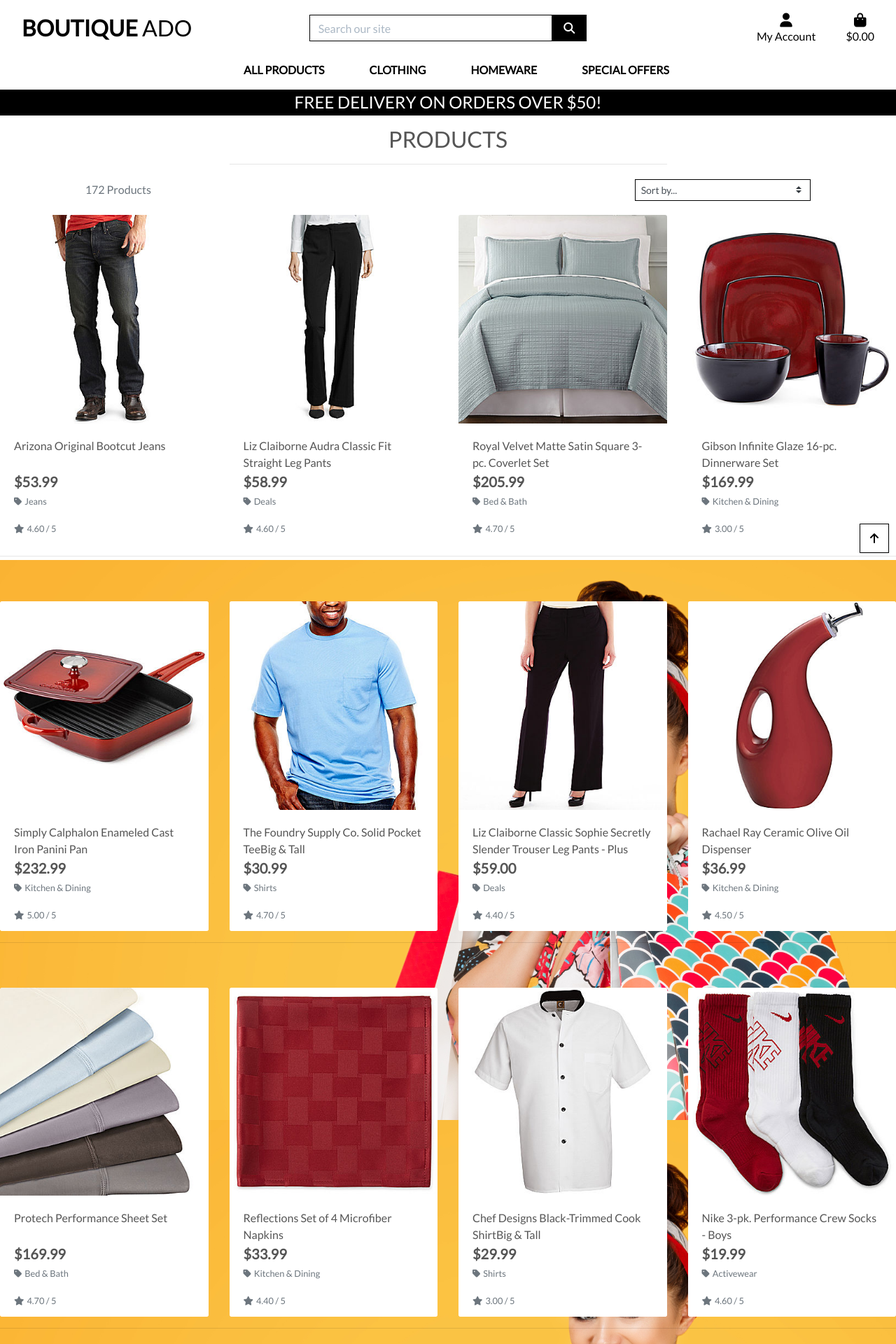
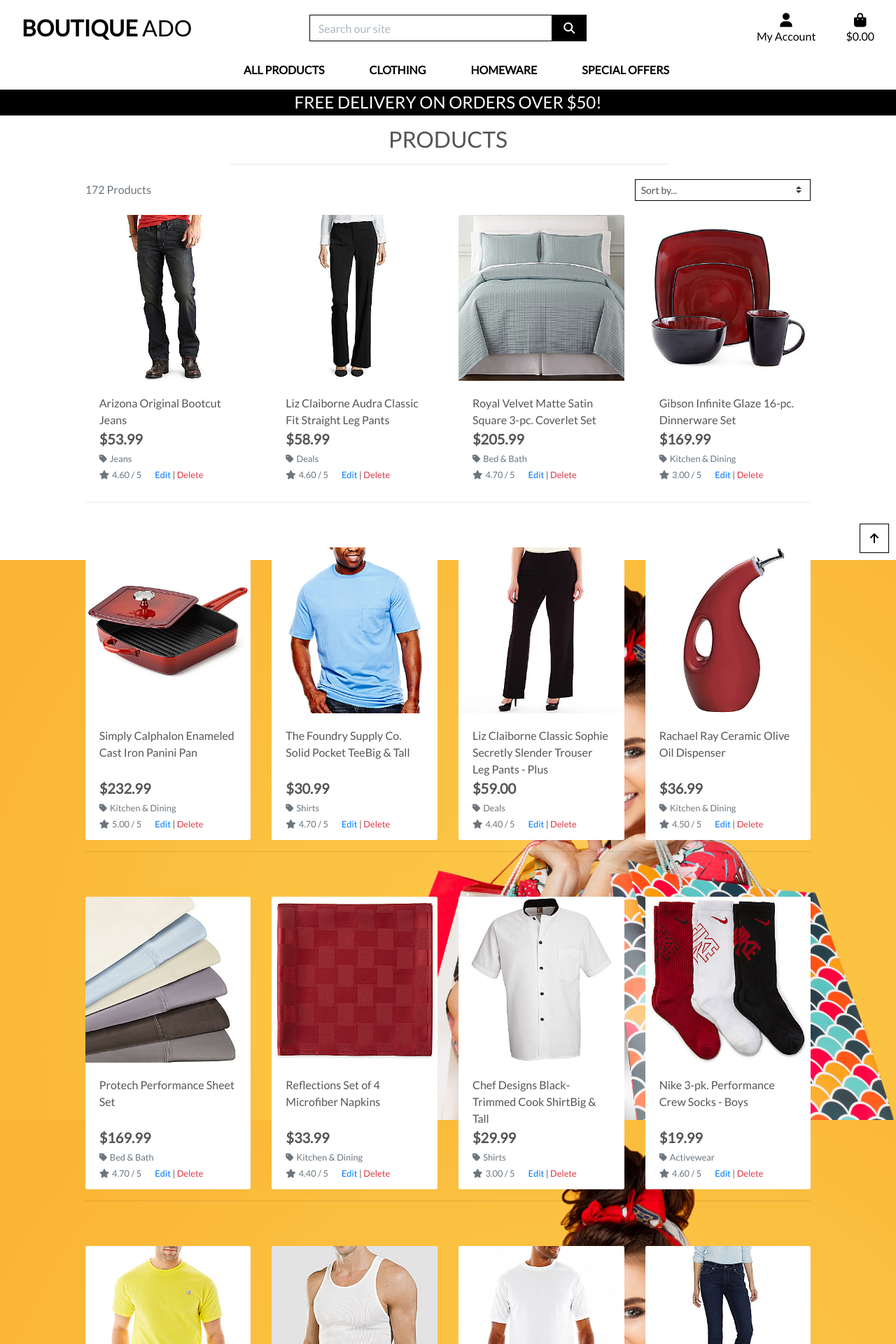
Before and after one commit to tdawes93/boutique_ado_v1, a Django app: page /products/ in a window 1280 px wide. Shown: the top 1920 px of the page at 70% size. Run offline with Django 3.2, Linux system fonts and the light colour scheme; the visitor is signed in with stand-in values (Sample User, id 1); data comes from the database, SQL or seed files in the repository; some libraries are stand-ins or nearby versions.

Commit message:
Add delete_product view, url and templates

```diff
--- a/products/templates/products/product_detail.html
+++ b/products/templates/products/product_detail.html
@@ -41,6 +41,12 @@
                         <small class="text-muted"><i class="fas fa-star mr-1"></i>{{ product.rating }} / 5</small>
                     {% else %}
                         <small class="text-muted">No Rating</small>
+                    {% endif %}
+                    {% if request.user.is_superuser %}
+                        <small class="ml-3">
+                            <a href="{% url 'edit_product' product.id %}">Edit</a> |
+                            <a class="text-danger" href="{% url 'delete_product' product.id %}">Delete</a>
+                        </small>
                     {% endif %}
                     <p class="mt-3">{{ product.description }}</p>
                     <form class="form" action="{% url 'add_to_bag' product.id %}" method="POST">
--- a/products/templates/products/products.html
+++ b/products/templates/products/products.html
@@ -16,9 +16,8 @@
             <div class="col text-center mt-3">
                 <h2 class="logo-font">Products</h2>
                 {% for c in current_categories %}
-            <a href="{% url 'products' %}?category={{ c.name }}" class="text-decoration-none category-badge">
-                <span
-                    class="p-2 mt-2 badge badge-white text-black rounded-0 border border-dark">{{ c.friendly_name }}</span>
+                    <a class="category-badge text-decoration-none" href="{% url 'products' %}?category={{ c.name }}">
+                        <span class="p-2 mt-2 badge badge-white text-black rounded-0 border border-dark">{{ c.friendly_name }}</span>
                     </a>
                 {% endfor %}
                 <hr class="w-50 mb-1">
@@ -29,26 +28,16 @@
                 <div class="row mt-1 mb-2">
                     <div class="col-12 col-md-6 my-auto order-md-last d-flex justify-content-center justify-content-md-end">
                         <div class="sort-select-wrapper w-50">
-                        <select id="sort-selector"
-                            class="custom-select custom-select-sm rounded-0 border border-{% if current_sorting != 'None_None' %}info{% else %}black{% endif %}">
-                            <option value="reset" {% if current_sorting == 'None_None' %}selected{% endif %}>Sort by...
-                            </option>
-                            <option value="price_asc" {% if current_sorting == 'price_asc' %}selected{% endif %}>Price
-                                (low to high)</option>
-                            <option value="price_desc" {% if current_sorting == 'price_desc' %}selected{% endif %}>Price
-                                (high to low)</option>
-                            <option value="rating_asc" {% if current_sorting == 'rating_asc' %}selected{% endif %}>
-                                Rating (low to high)</option>
-                            <option value="rating_desc" {% if current_sorting == 'rating_desc' %}selected{% endif %}>
-                                Rating (high to low)</option>
-                            <option value="name_asc" {% if current_sorting == 'name_asc' %}selected{% endif %}>Name
-                                (A-Z)</option>
-                            <option value="name_desc" {% if current_sorting == 'name_desc' %}selected{% endif %}>Name
-                                (Z-A)</option>
-                            <option value="category_asc" {% if current_sorting == 'category_asc' %}selected{% endif %}>
-                                Category (A-Z)</option>
-                            <option value="category_desc"
-                                {% if current_sorting == 'category_desc' %}selected{% endif %}>Category (Z-A)</option>
+                            <select id="sort-selector" class="custom-select custom-select-sm rounded-0 border border-{% if current_sorting != 'None_None' %}info{% else %}black{% endif %}">
+                                <option value="reset" {% if current_sorting == 'None_None' %}selected{% endif %}>Sort by...</option>
+                                <option value="price_asc" {% if current_sorting == 'price_asc' %}selected{% endif %}>Price (low to high)</option>
+                                <option value="price_desc" {% if current_sorting == 'price_desc' %}selected{% endif %}>Price (high to low)</option>
+                                <option value="rating_asc" {% if current_sorting == 'rating_asc' %}selected{% endif %}>Rating (low to high)</option>
+                                <option value="rating_desc" {% if current_sorting == 'rating_desc' %}selected{% endif %}>Rating (high to low)</option>
+                                <option value="name_asc" {% if current_sorting == 'name_asc' %}selected{% endif %}>Name (A-Z)</option>
+                                <option value="name_desc" {% if current_sorting == 'name_desc' %}selected{% endif %}>Name (Z-A)</option>
+                                <option value="category_asc" {% if current_sorting == 'category_asc' %}selected{% endif %}>Category (A-Z)</option>
+                                <option value="category_desc" {% if current_sorting == 'category_desc' %}selected{% endif %}>Category (Z-A)</option>
                             </select>
                         </div>
                     </div>
@@ -57,10 +46,8 @@
                             {% if search_term or current_categories or current_sorting != 'None_None' %}
                                 <span class="small"><a href="{% url 'products' %}">Products Home</a> | </span>
                             {% endif %}
-                        {{ products|length }} Products{% if search_term %} found for
-                        <strong>"{{ search_term }}"</strong>{% endif %}
+                            {{ products|length }} Products{% if search_term %} found for <strong>"{{ search_term }}"</strong>{% endif %}
                         </p>
-                </div>
                     </div>
                 </div>
                 <div class="row">
@@ -84,18 +71,22 @@
                                         <div class="col">
                                             <p class="lead mb-0 text-left font-weight-bold">${{ product.price }}</p>
                                             {% if product.category %}
-                                <p class="small mt-1 mt-0">
-                                    <a href="{% url 'products' %}? category={{ product.category.name }}"
-                                        class="text-muted">
+                                            <p class="small mt-1 mb-0">
+                                                <a class="text-muted" href="{% url 'products' %}?category={{ product.category.name }}">
                                                     <i class="fas fa-tag mr-1"></i>{{ product.category.friendly_name }}
                                                 </a>
                                             </p>
                                             {% endif %}
                                             {% if product.rating %}
-                                <small class="text-muted"><i class="fas fa-star mr-1"></i>{{ product.rating }} /
-                                    5</small>
+                                                <small class="text-muted"><i class="fas fa-star mr-1"></i>{{ product.rating }} / 5</small>
                                             {% else %}
                                                 <small class="text-muted">No Rating</small>
+                                            {% endif %}
+                                            {% if request.user.is_superuser %}
+                                                <small class="ml-3">
+                                                    <a href="{% url 'edit_product' product.id %}">Edit</a> |
+                                                    <a class="text-danger" href="{% url 'delete_product' product.id %}">Delete</a>
+                                                </small>
                                             {% endif %}
                                         </div>
                                     </div>
@@ -127,7 +118,6 @@
             </div>
         </div>
     </div>
-
     <div class="btt-button shadow-sm rounded-0 border border-black">
         <a class="btt-link d-flex h-100">
             <i class="fas fa-arrow-up text-black mx-auto my-auto"></i>
@@ -142,27 +132,27 @@
 			window.scrollTo(0,0)
 		})
 	</script>
+
     <script type="text/javascript">
         $('#sort-selector').change(function() {
             var selector = $(this);
             var currentUrl = new URL(window.location);
 
             var selectedVal = selector.val();
-        if(selectedVal != 'reset'){
-            var sort = selectedVal.split('_')[0];
-            var direction = selectedVal.split('_')[1];
+            if(selectedVal != "reset"){
+                var sort = selectedVal.split("_")[0];
+                var direction = selectedVal.split("_")[1];
 
-            currentUrl.searchParams.set('sort', sort)
-            currentUrl.searchParams.set('direction', direction)
+                currentUrl.searchParams.set("sort", sort);
+                currentUrl.searchParams.set("direction", direction);
 
                 window.location.replace(currentUrl);
             } else {
-            currentUrl.searchParams.delete('sort');
-            currentUrl.searchParams.delete('direction');
+                currentUrl.searchParams.delete("sort");
+                currentUrl.searchParams.delete("direction");
 
                 window.location.replace(currentUrl);
             }
         })
     </script>
-
 {% endblock %}
--- a/products/urls.py
+++ b/products/urls.py
@@ -6,4 +6,5 @@
     path('<int:product_id>/', views.product_detail, name='product_detail'),
     path('add/', views.add_product, name='add_product'),
     path('edit/<int:product_id>/', views.edit_product, name='edit_product'),
+    path('delete/<int:product_id>/', views.delete_product, name='delete_product'),
 ]
--- a/products/views.py
+++ b/products/views.py
@@ -75,9 +75,9 @@
     if request.method == 'POST':
         form = ProductForm(request.POST, request.FILES)
         if form.is_valid():
-            form.save()
+            product = form.save()
             messages.success(request, 'Successfully added product!')
-            return redirect(reverse('add_product'))
+            return redirect(reverse('product_detail', args=[product.id]))
         else:
             messages.error(request, 'Failed to add product. Please ensure the form is valid.')
     else:
@@ -113,3 +113,11 @@
     }
 
     return render(request, template, context)
+
+
+def delete_product(request, product_id):
+    """ Delete a product from the store """
+    product = get_object_or_404(Product, pk=product_id)
+    product.delete()
+    messages.success(request, 'Product deleted!')
+    return redirect(reverse('products'))
```
Lines whose indentation alone changed are shown as unchanged.
